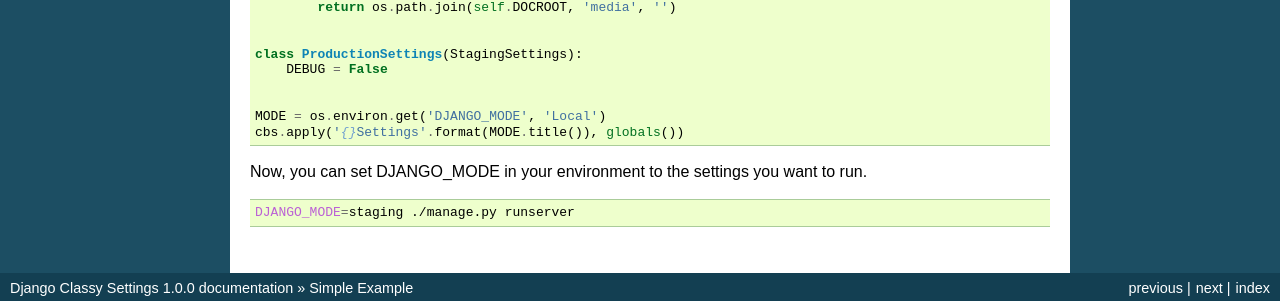
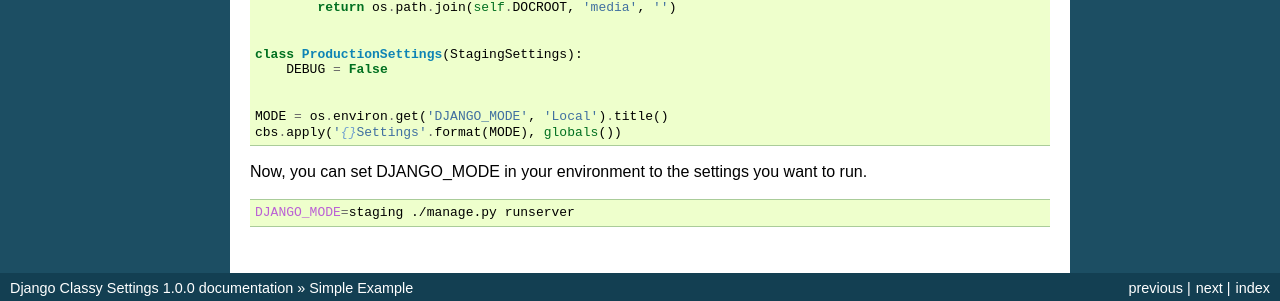
Before and after one commit to funkybob/django-classy-settings, a Sphinx documentation site: the page built from docs/simple.rst, in a window 1280 px wide. Shown: the part 509-810 px from the top of the page. Built offline with Sphinx 7.4.7, drawn with Linux system fonts in a browser that asks for light colours.

```diff
--- a/docs/simple.rst
+++ b/docs/simple.rst
@@ -37,8 +37,8 @@ Make a settings directory, and into __init__.py put:
         DEBUG = False
 
 
-    MODE = os.environ.get('DJANGO_MODE', 'Local')
-    cbs.apply('{}Settings'.format(MODE.title()), globals())
+    MODE = os.environ.get('DJANGO_MODE', 'Local').title()
+    cbs.apply('{}Settings'.format(MODE), globals())
 
 Now, you can set DJANGO_MODE in your environment to the settings you want to run.
 
```
